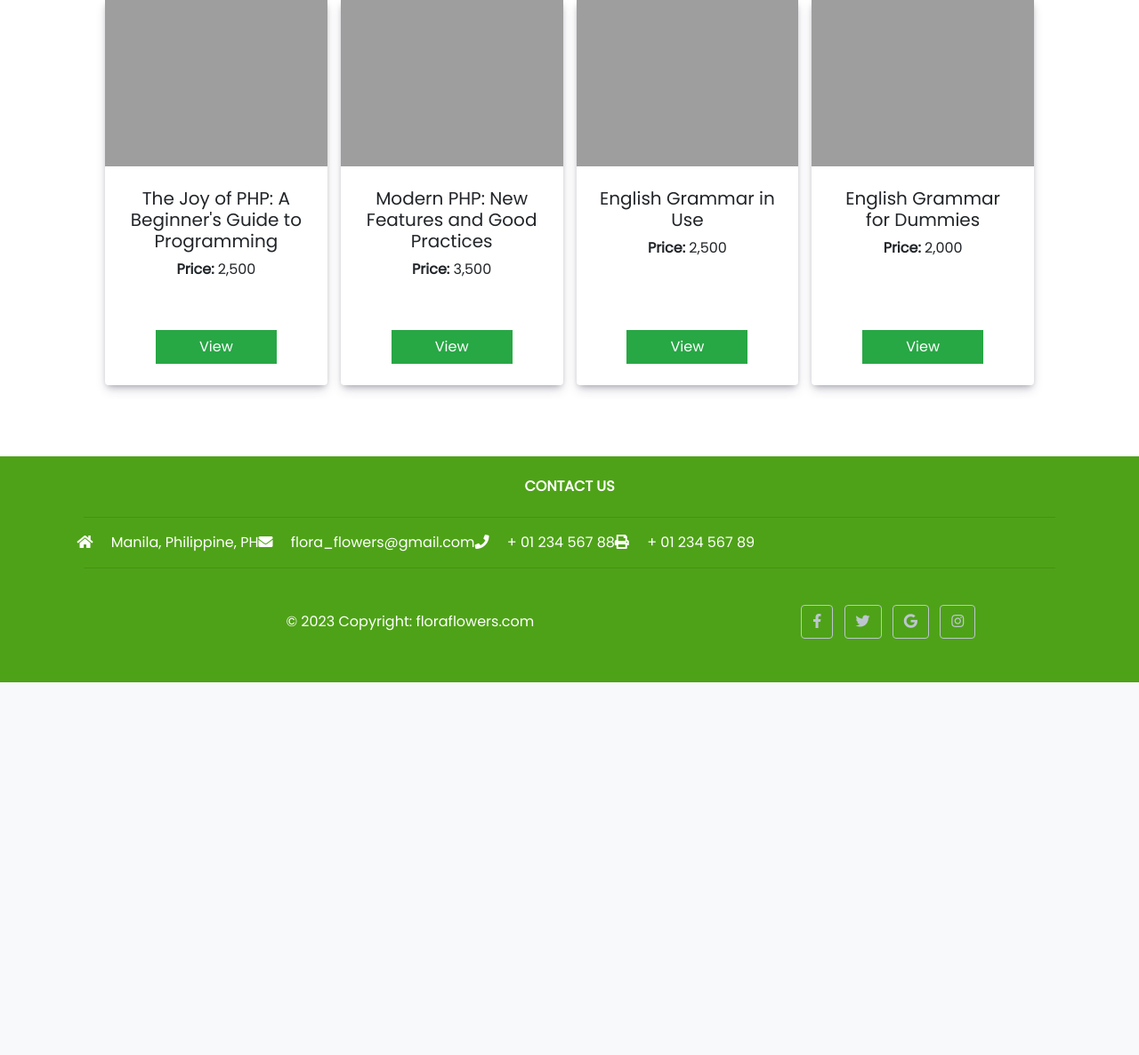
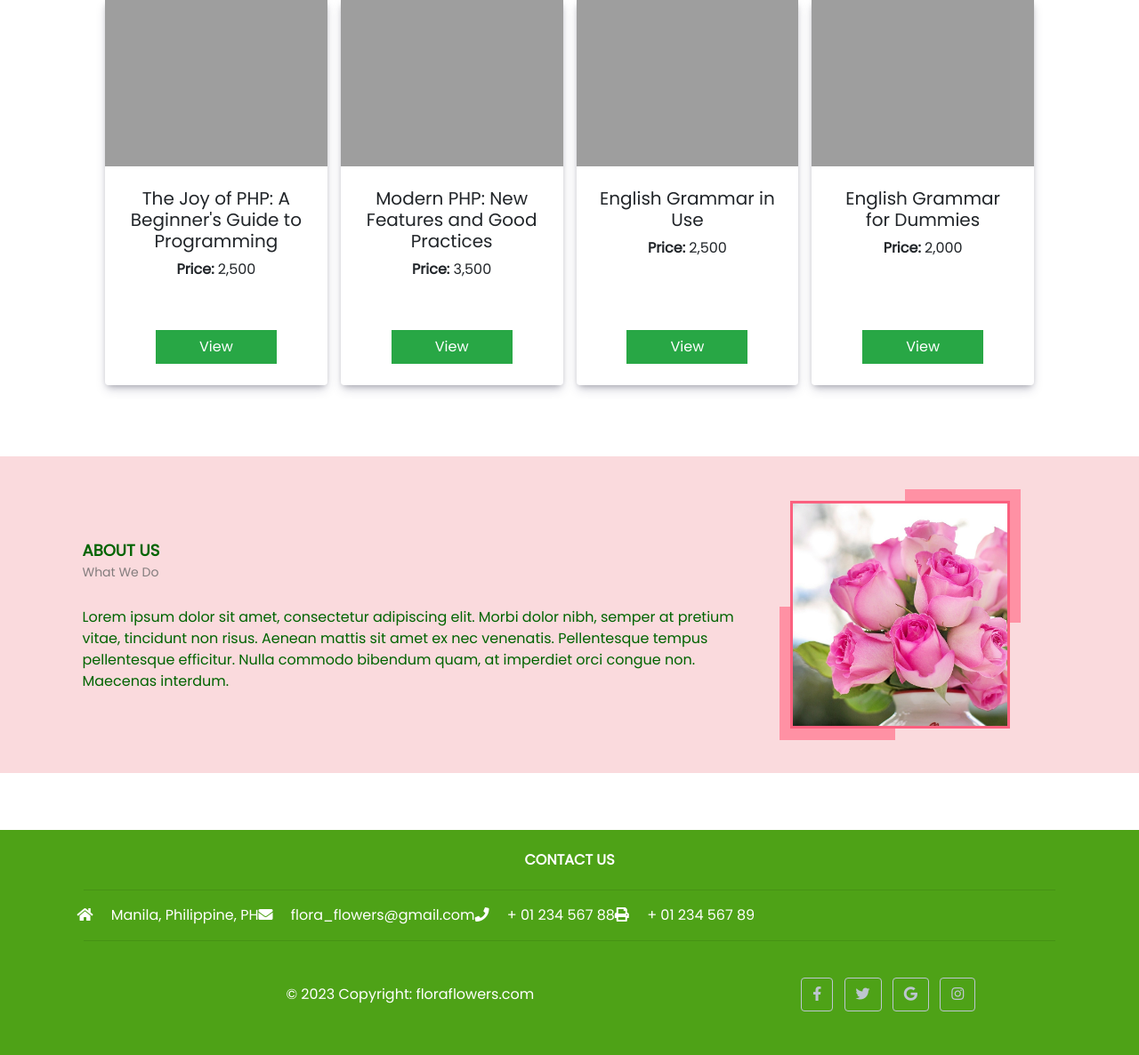
Before and after one commit to Renz-Capena/book_shop, a PHP site: page /book_shop/ in a window 1280 px wide. Shown: the part 829-2015 px from the top of the page at 89% size. Before the commit the page ends 1596 px from the top, so only its background shows below. Run offline with PHP 8.4, Linux system fonts and the light colour scheme; data comes from the database, SQL or seed files in the repository; some libraries are stand-ins or nearby versions.

Commit message:
add home section

```diff
--- a/home.php
+++ b/home.php
@@ -54,6 +54,108 @@
         object-fit:contain !important;
         height:auto !important;
     }
+
+
+
+
+.demo{
+    background-color: #FADADD;
+    color: darkgreen;
+    margin-bottom: 5vw;
+}
+.about-us{
+    display: flex;
+    flex-direction: row-reverse;
+    padding-block: 30px;
+}
+.about-us .pic{
+    width: 22%;
+    padding: 20px 0;
+    margin: 0 6% 0 2%;
+    position: relative;
+    z-index: 1;
+}
+.about-us .pic:before,
+.about-us .pic:after{
+    content: "";
+    width: 130px;
+    height: 150px;
+    background: #FF91A4;
+    position: absolute;
+    z-index: -1;
+}
+.about-us .pic:before{
+    top: 7px;
+    right: -12px;
+}
+.about-us .pic:after{
+    bottom: 7px;
+    left: -12px;
+}
+.about-us .pic img{
+    width: 100%;
+    height: auto;
+    border: 3px solid #FB607F;
+}
+.about-us .about-us-content{
+    width: 70%;
+
+}
+.about-us .title{
+    display: block;
+    font-size: 18px;
+    font-weight: 600;
+    margin: 0;
+    text-transform: uppercase;
+    padding-top: 65px;
+    padding-left: 15px;
+}
+.about-us .post{
+    display: block;
+    font-size: 14px;
+    font-weight: 400;
+    line-height: 27px;
+    text-transform: capitalize;
+    margin-bottom: 25px;
+    padding-left: 15px;
+    opacity: 0.8;
+}
+.about-us .description{
+    font-size: 16px;
+    padding: 0 15px;
+    margin: 0;
+    position: relative;
+}
+.about-us .description:before,
+.about-us .description:after{
+    font-size: 17px;
+    color: #e1c37d;
+    position: relative;
+}
+
+@media only screen and (max-width: 990px){
+    .about-us{ text-align: center; }
+    .about-us .pic{
+        width: 200px;
+        margin: 0 auto;
+    }
+    .about-us .pic:before,
+    .about-us .pic:after{
+        width: 80px;
+        height: 100px;
+    }
+    .about-us .about-us-content{
+        width: 100%;
+    }
+    .about-us .title{
+        padding: 15px 0 0 0;
+    }
+    .about-us .post{
+        padding: 0;
+        margin-bottom: 10px;
+    }
+}
+
 </style>
 <section class="py-3">
     <div class="container px-4 px-lg-5 mt-5" >
@@ -107,6 +209,30 @@
         </div>
     </div>
 </section>
+
+
+<div class="demo">
+    <div class="container">
+        <div class="row">
+            <div class="col-md-12">
+                <!-- <div id="about-us-slider" class="owl-carousel"> -->
+                    <div class="about-us">
+                        <div class="pic">
+                            <img src="./assets/images/roses.jpg" alt="">
+                        </div>
+                        <div class="about-us-content">
+                            <h3 class="title">About us</h3>
+                            <span class="post">what we do</span>
+                            <p class="description">
+                                Lorem ipsum dolor sit amet, consectetur adipiscing elit. Morbi dolor nibh, semper at pretium vitae, tincidunt non risus. Aenean mattis sit amet ex nec venenatis. Pellentesque tempus pellentesque efficitur. Nulla commodo bibendum quam, at imperdiet orci congue non. Maecenas interdum.
+                            </p>
+                        </div>
+                    </div>
+                <!-- </div> -->
+            </div>
+        </div>
+    </div>
+</div>
 
 
 <!-- <section class="features3 cid-r7uUPVvk6E" id="features3-7">
```
Also changed, not shown: assets/images/roses.jpg (added).
